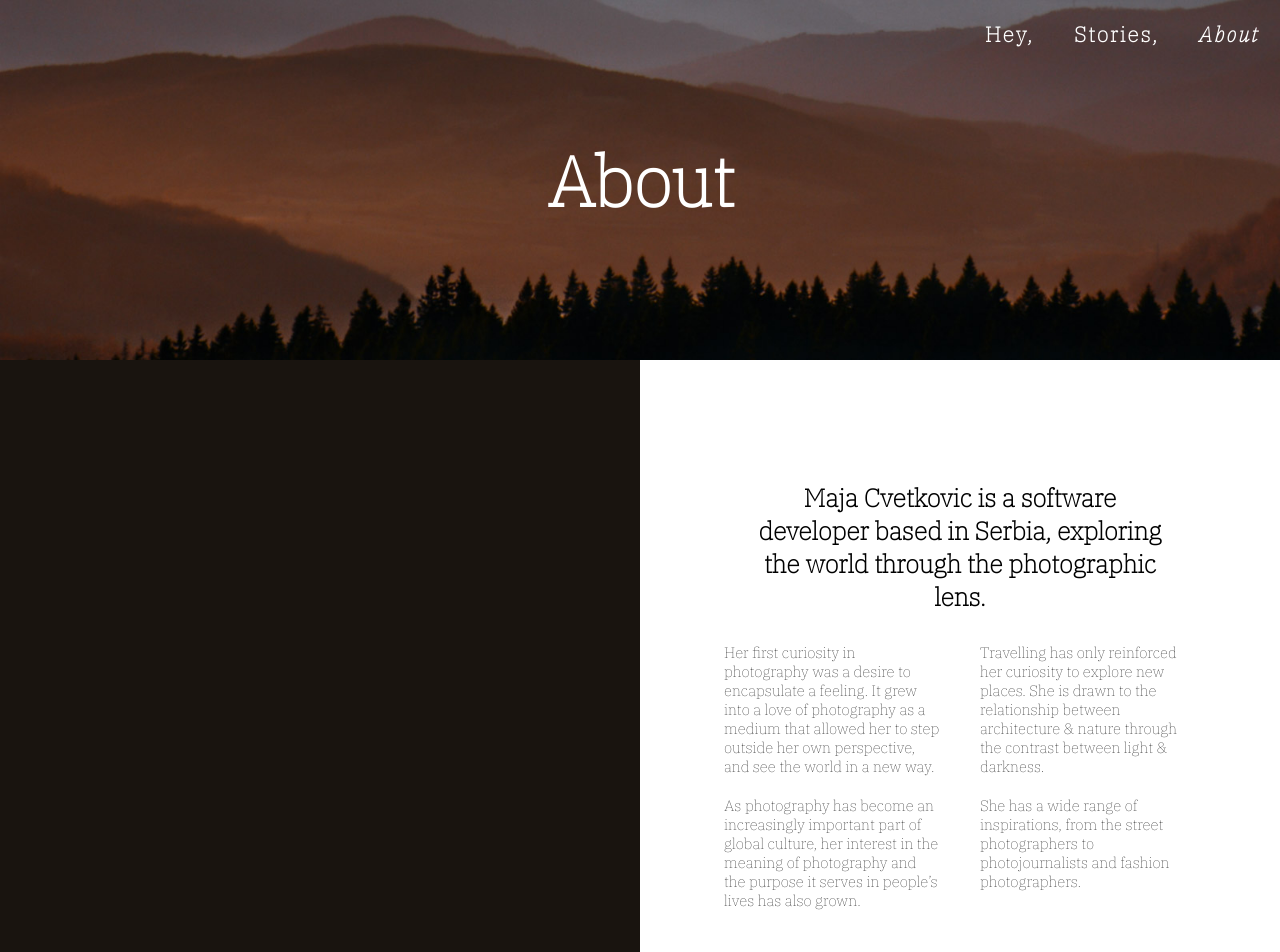
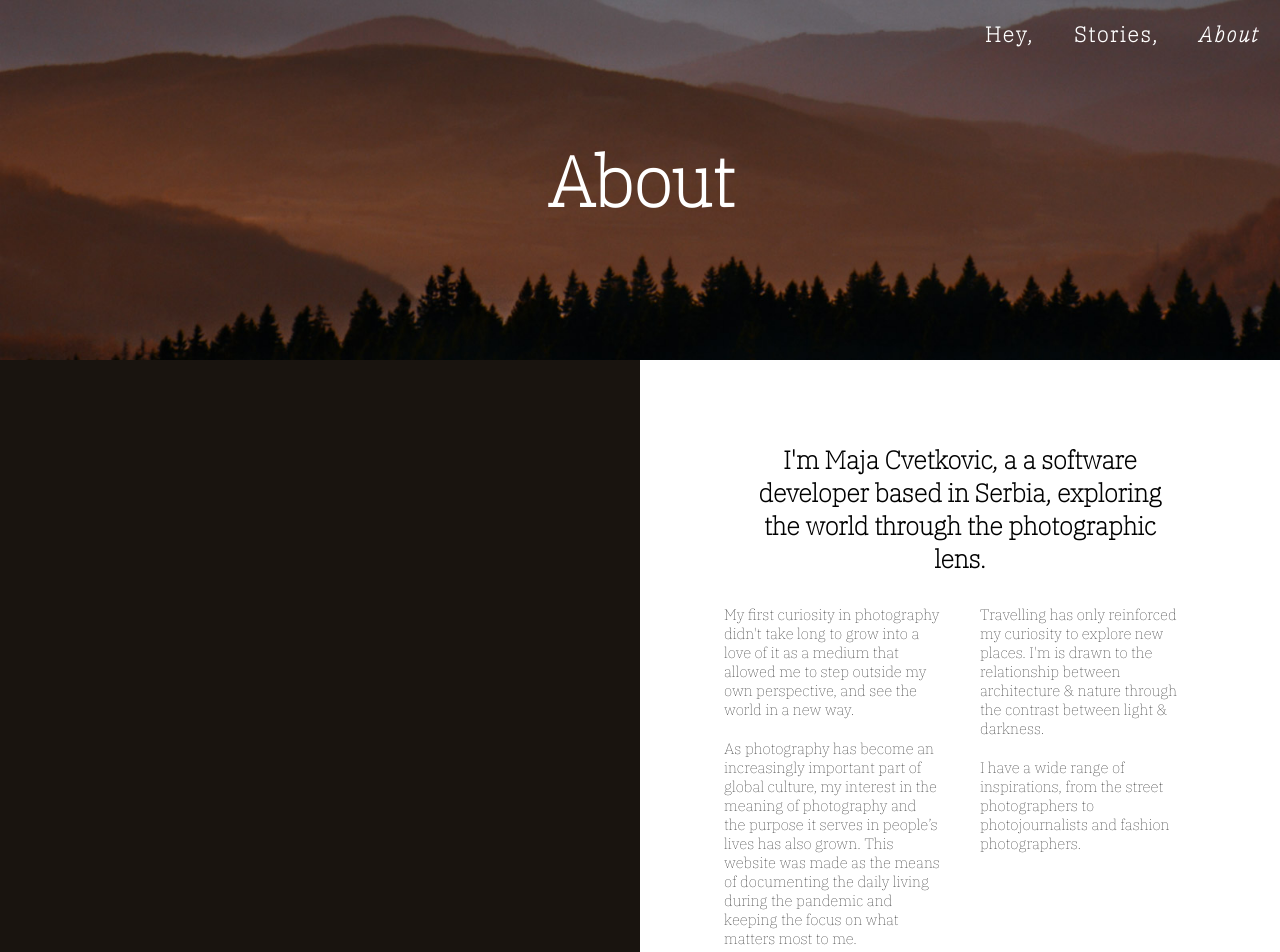
Before and after one commit to majac91/Photography_portfolio_V2, a React (Create React App) app: page /about in a window 1280 px wide. Shown: the top 952 px of the page. Built offline with nearby package versions, Linux system fonts and the light colour scheme.

Commit message:
overlay fix

```diff
--- a/src/components/Gallery/Gallery.js
+++ b/src/components/Gallery/Gallery.js
@@ -56,6 +56,7 @@ export default function Gallery({ galleryList, onDeleteItem }) {
                 el.home ? "home" : "places"
                 } ${el.id === activeItemId ? "edit__active" : ""}`}
             >
+              <div class='gallery-img__inner'>
                 <img src={el.photo} alt={el.caption} className="gallery-img" />
                 <button
                   className="gallery__view-btn"
@@ -63,6 +64,19 @@ export default function Gallery({ galleryList, onDeleteItem }) {
                     openLightboxOnSlide(key + 1);
                   }}
                 ></button>
+                <button
+                  onClick={() => handleActiveItem(el.id)}
+                  type="button"
+                  tabIndex="0"
+                  className="gallery__edit-btn overlay__btn"
+                >
+                  <img
+                    alt="edit"
+                    className="gallery__edit-btn-img overlay__btn"
+                    src={editbtn}
+                  />
+                </button>
+              </div>
               <div className="gallery-img__overlay">
                 <FacebookShareButton url={el.photo}>
                   <img
@@ -115,18 +129,6 @@ export default function Gallery({ galleryList, onDeleteItem }) {
                   />
                 </button>
               </div>
-              <button
-                onClick={() => handleActiveItem(el.id)}
-                type="button"
-                tabIndex="0"
-                className="gallery__edit-btn overlay__btn"
-              >
-                <img
-                  alt="edit"
-                  className="gallery__edit-btn-img overlay__btn"
-                  src={editbtn}
-                />
-              </button>
               <figcaption className="caption__container">
                 <div className="caption__text">
                   <h2 className="img__caption">{el.caption}</h2>
--- a/src/components/Gallery/_gallery.scss
+++ b/src/components/Gallery/_gallery.scss
@@ -9,12 +9,15 @@
       width: auto;
     }
   }
-
   .gallery-img {
     width: 100%;
     display: block;
     opacity: 1;
     object-fit: cover;
+
+    &__inner {
+      position: relative;
+    }
   }
 }
 
@@ -35,21 +38,20 @@
   position: relative;
   height: 4rem;
   width: 4rem;
-  // top: -10.5rem;
-  // right: 1rem;
-  // float: right;
   position: absolute;
   bottom: 0;
   right: 20px;
   width: 50px;
   height: 50px;
   margin-top: auto;
-  margin-bottom: 80px;
+  margin-bottom: 20px;
   transition: display 1s ease;
+
   &-img {
     height: 1.8rem;
     width: 1.8rem;
   }
+
   &:hover {
     display: block;
     background-color: transparentize($color: white, $amount: 0.3);
--- a/src/components/HeaderMain/HeaderMain.js
+++ b/src/components/HeaderMain/HeaderMain.js
@@ -9,9 +9,9 @@ export default function Header() {
       </h1>
       <p className="heading__subtitle">Hey, welcome and take a look</p>
       <p className="heading__title">
-        This is a photographic journal of
-        <span className="heading__name"> Maja Cvetkovic</span>, an amateur
-        photographer based in Nis, Serbia.
+        This is a photographic quarantine journal of
+        <span className="heading__name"> Maja Cvetkovic</span>, a software
+        developer based in Nis, Serbia.
       </p>
       <label className="heading__scroll-label">Scroll down</label>
       <button className="heading__scroll-btn">
--- a/src/pages/AboutPage/AboutPage.js
+++ b/src/pages/AboutPage/AboutPage.js
@@ -26,23 +26,24 @@ const AboutPage = ({ setContainerClass }) => {
                     <div className="about__text">
                         <div className="about__text-outter">
                             <h2 className="about__text-outter__title">
-                                Maja Cvetkovic is a software developer based in Serbia, exploring the world through the photographic lens.
+                                I'm Maja Cvetkovic, a a software developer based in Serbia, exploring the world through the photographic lens.
                             </h2>
                             <div className="about__text-inner row">
                                 <div className="col">
                                     <p className="about__text-inner__p">
-                                        Her first curiosity in photography was a desire to encapsulate a feeling. It grew into a love of photography as a medium
-                                        that allowed her to step outside her own perspective, and see the world in a new way.
+                                        My first curiosity in photography didn't take long to grow into a love of it as a medium
+                                        that allowed me to step outside my own perspective, and see the world in a new way.
                                     </p>
                                     <p className="about__text-inner__p">
-                                        As photography has become an increasingly important part of global culture, her interest in the meaning of photography and the purpose it serves in people’s lives has also grown.
+                                        As photography has become an increasingly important part of global culture, my interest in the meaning of photography and the purpose it serves in people’s lives has also grown.
+                                        This website was made as the means of documenting the daily living during the pandemic and keeping the focus on what matters most to me.
                                     </p>
                                 </div>
                                 <div className="col">
                                     <p className="about__text-inner__p">
-                                        Travelling has only reinforced her curiosity to explore new places. She is drawn to the relationship between architecture & nature through the contrast between light & darkness.</p>
+                                        Travelling has only reinforced my curiosity to explore new places. I'm is drawn to the relationship between architecture & nature through the contrast between light & darkness.</p>
                                     <p className="about__text-inner__p">
-                                        She has a wide range of inspirations, from the street photographers to photojournalists and fashion photographers.
+                                        I have a wide range of inspirations, from the street photographers to photojournalists and fashion photographers.
                                     </p>
                                 </div>
                             </div>
--- a/src/pages/MainPage/MainPage.js
+++ b/src/pages/MainPage/MainPage.js
@@ -50,7 +50,7 @@ const MainPage = ({ setContainerClass }) => {
       let listItem = { caption, date, home, photo, id };
       retreivedList.push(listItem);
     }
-    setGalleryList(retreivedList);
+    setGalleryList(retreivedList.reverse());
   }
 
   //load list on page load
```
Also changed, not shown: 1 other file (tests, documents, lock files or other folders). Lines whose indentation alone changed are shown as unchanged.
